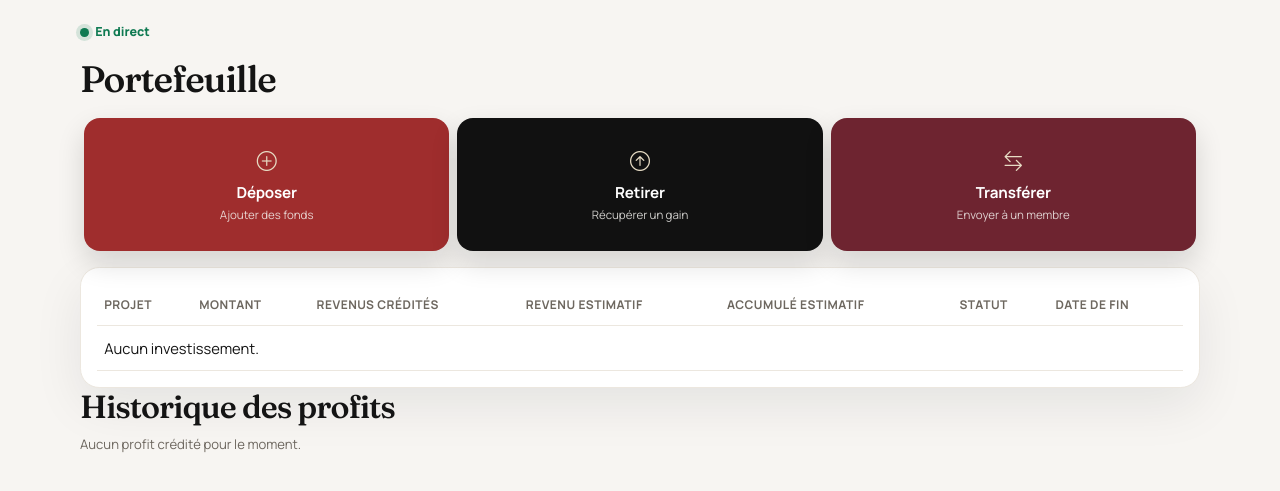
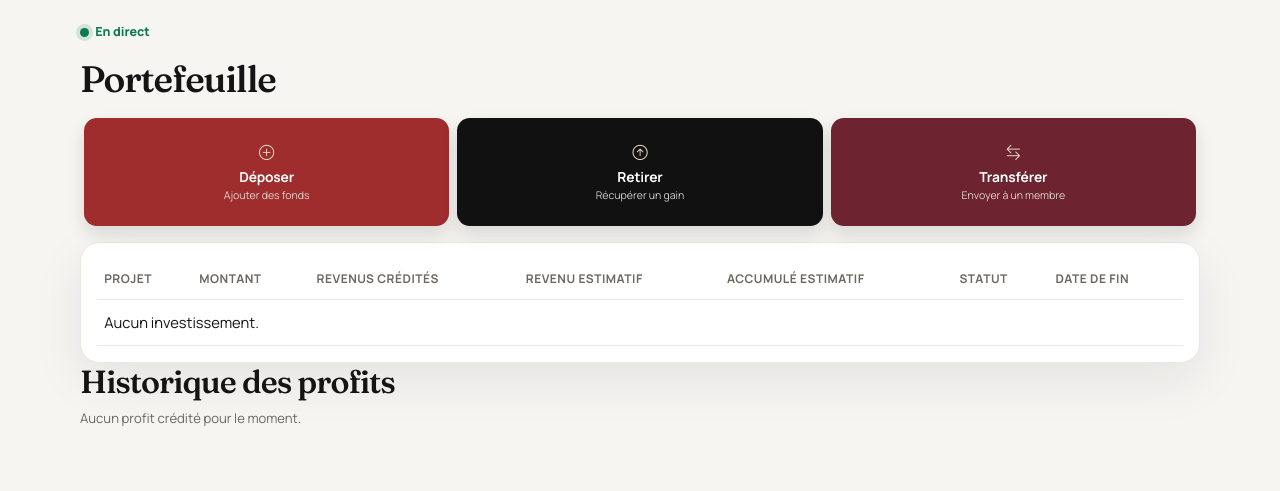
Before and after one commit to edosservices/mobembo, a Laravel app: page /portefeuille in a window 1280 px wide. Shown: the part 133-624 px from the top of the page. Run offline with Laravel 12, Linux system fonts and the light colour scheme; a user stored in the database is signed in; data comes from the database, SQL or seed files in the repository; data that the repository does not hold is empty.

Commit message:
Réduire la taille des cartes de solde et des services.
Les cartes de l'accueil et du portefeuille gardent leurs couleurs, avec moins de padding et des textes plus compacts.

Co-authored-by: edosservices <edosservices@users.noreply.github.com>

```diff
--- a/public/css/zelvora.css
+++ b/public/css/zelvora.css
@@ -188,17 +188,17 @@ h1 { font-size: clamp(2.4rem, 6vw, 4.6rem); line-height: 0.95; margin: 0.4rem 0
 .withdrawal-steps > [class*="col-"] { padding-left: 0.3rem; padding-right: 0.3rem; }
 .balance-card {
     height: 100%;
-    border-radius: 1rem;
+    border-radius: 0.8rem;
     min-width: 0;
     color: #f7f5f2;
-    box-shadow: 0 12px 28px rgba(17, 17, 17, 0.14);
+    box-shadow: 0 8px 18px rgba(17, 17, 17, 0.12);
 }
-.balance-card .card-body { padding: 0.85rem 0.75rem; }
-.balance-card i { display: block; font-size: 1rem; color: #e7dcc4; margin-bottom: 0.35rem; }
+.balance-card .card-body { padding: 0.55rem 0.55rem 0.5rem; }
+.balance-card i { display: block; font-size: 0.82rem; color: #e7dcc4; margin-bottom: 0.15rem; }
 .balance-card span, .balance-card small { display: block; }
-.balance-card span { font-size: 0.72rem; letter-spacing: 0.03em; text-transform: uppercase; opacity: 0.86; }
-.balance-card strong { display: block; font-size: clamp(0.95rem, 3.6vw, 1.35rem); line-height: 1.2; margin: 0.28rem 0; overflow-wrap: anywhere; }
-.balance-card small { font-size: 0.68rem; line-height: 1.3; opacity: 0.78; }
+.balance-card span { font-size: 0.62rem; letter-spacing: 0.02em; text-transform: uppercase; opacity: 0.86; line-height: 1.2; }
+.balance-card strong { display: block; font-size: clamp(0.82rem, 3vw, 1.05rem); line-height: 1.15; margin: 0.12rem 0; overflow-wrap: anywhere; }
+.balance-card small { font-size: 0.58rem; line-height: 1.2; opacity: 0.78; }
 .balance-invested { background: #111111; }
 .balance-available { background: #9f2d2d; }
 .balance-profit { background: #6e2430; }
@@ -212,14 +212,14 @@ h1 { font-size: clamp(2.4rem, 6vw, 4.6rem); line-height: 0.95; margin: 0.4rem 0
     display: block;
     text-decoration: none;
     color: #fff;
-    border-radius: 1rem;
-    box-shadow: 0 12px 28px rgba(17, 17, 17, 0.14);
+    border-radius: 0.8rem;
+    box-shadow: 0 8px 18px rgba(17, 17, 17, 0.12);
 }
-.portfolio-service .card-body { padding: 0.8rem 0.55rem; text-align: center; }
-.portfolio-service i { display: block; font-size: 1.25rem; margin-bottom: 0.35rem; color: #e7dcc4; }
+.portfolio-service .card-body { padding: 0.5rem 0.4rem; text-align: center; }
+.portfolio-service i { display: block; font-size: 0.95rem; margin-bottom: 0.15rem; color: #e7dcc4; }
 .portfolio-service strong, .portfolio-service span { display: block; }
-.portfolio-service strong { font-size: clamp(0.74rem, 3.1vw, 0.95rem); white-space: nowrap; letter-spacing: -0.01em; }
-.portfolio-service span { margin-top: 0.2rem; font-size: clamp(0.6rem, 2.5vw, 0.72rem); line-height: 1.25; color: rgba(247, 245, 242, 0.82); overflow-wrap: normal; word-break: keep-all; }
+.portfolio-service strong { font-size: clamp(0.68rem, 2.8vw, 0.86rem); white-space: nowrap; letter-spacing: -0.01em; }
+.portfolio-service span { margin-top: 0.1rem; font-size: clamp(0.55rem, 2.2vw, 0.66rem); line-height: 1.2; color: rgba(247, 245, 242, 0.82); overflow-wrap: normal; word-break: keep-all; }
 .service-deposit { background: #9f2d2d; }
 .service-withdraw { background: #111111; }
 .service-transfer { background: #6e2430; }
@@ -885,7 +885,7 @@ body.home-page .topbar .btn-z.small { color: #111; background: #f3efe8; }
     .admin-main { padding: 0.75rem; }
 }
 @media (max-width: 360px) {
-    .balance-card .card-body, .portfolio-service .card-body { padding: 0.65rem 0.4rem; }
+    .balance-card .card-body, .portfolio-service .card-body { padding: 0.45rem 0.35rem; }
     .op-btn { font-size: 0.92rem; }
 }
 @media (prefers-reduced-motion: reduce) {
```
